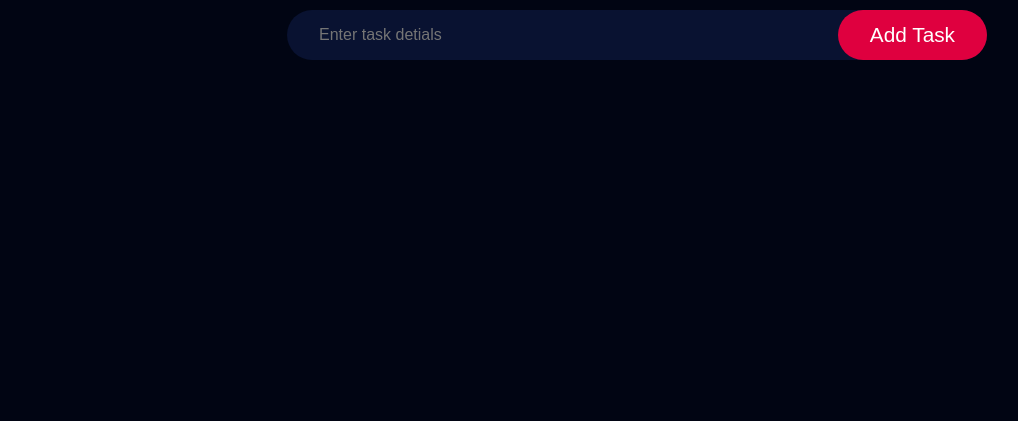
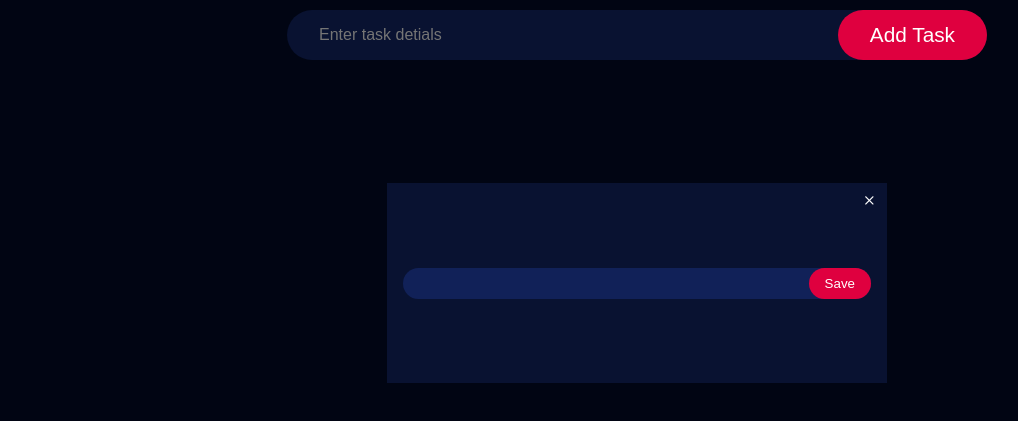
Before and after one commit to Perfect-Patience/to-do-app, a plain HTML site: page index.html in a window 1280 px wide. Shown: the part 117-538 px from the top of the page, without its empty margins (3-1021 px from the left). Drawn offline with nearby package versions, Linux system fonts and the light colour scheme.

Commit message:
close button worked on

```diff
--- a/index.html
+++ b/index.html
@@ -33,10 +33,11 @@
       </div>
     </main>
 
-    <div class="pop-up">
+    <div class="pop-up show">
       <form id="form2">
         <input type="text">
-        <button>Save</button>
+        <button class="saveBtn">Save</button>
+        <button class="closeBtn "><i class="bi bi-x"></i></button>
       </form>
     </div>
 
--- a/script.js
+++ b/script.js
@@ -63,6 +63,13 @@ function getAllTasks(tasks) {
     });
   });
 
+  const closeBtn = document.querySelector(".closeBtn");
+  closeBtn.addEventListener("click", (e) => {
+    e.preventDefault()
+    const pop_up = document.querySelector(".pop-up");
+    pop_up.classList.remove("show");
+    console.log("first")
+  })
 
   const checkBoxes = document.querySelectorAll('input[type="checkbox"');
   checkBoxes.forEach((box) => {
--- a/styles.css
+++ b/styles.css
@@ -190,7 +190,7 @@ input[type="checkbox"]:checked ~ button {
 
 }
 
-.pop-up button{
+.saveBtn{
     padding: .5rem 1rem;
     border-radius: 1rem;
     position: absolute;
@@ -200,6 +200,20 @@ input[type="checkbox"]:checked ~ button {
     color: var(--text-color);
     cursor: pointer;
 }
+
+.closeBtn {
+
+      position: absolute;
+      top: 0;
+      right: 0;
+      background-color: transparent;
+      border: none;
+      outline: none;
+      color: var(--text-color);
+      font-size: larger;
+      padding: .5rem;
+  }
+
 
 /* responsive desing starts here */
 
```
